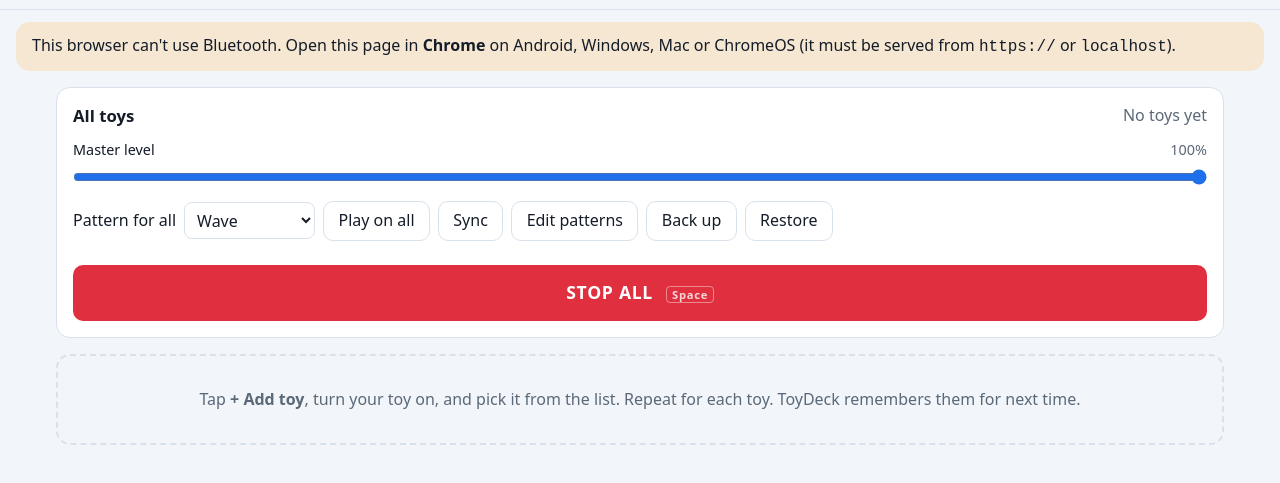
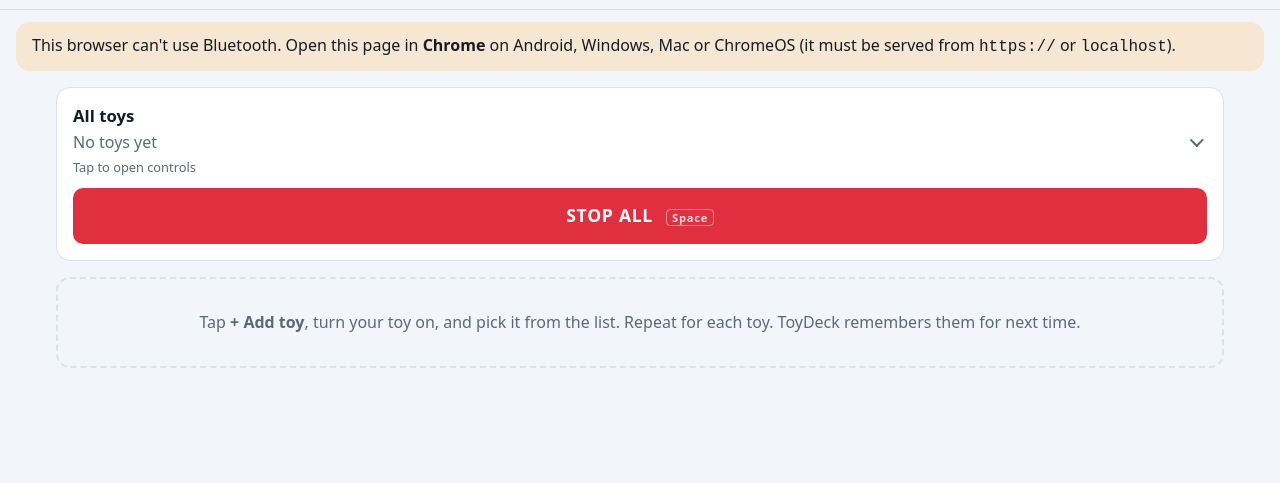
Before and after one commit to Blaze350454/toydeck, a plain HTML site: page index.html in a window 1280 px wide. Shown: the part 55-538 px from the top of the page. Drawn offline with Linux system fonts and the light colour scheme.

Commit message:
All toys panel minimizes like toy cards; STOP ALL always visible
Co-Authored-By: Claude Opus 5.5 <noreply@anthropic.com>

```diff
--- a/app.js
+++ b/app.js
@@ -1051,7 +1051,31 @@ function refreshPatternSelects() {
 
 // ---------- master controls ----------
 const master = $('#master');
-master.addEventListener('input', () => { masterLevel = master.value / 100; $('#master-out').value = `${master.value}%`; });
+master.addEventListener('input', () => {
+  masterLevel = master.value / 100;
+  $('#master-out').value = `${master.value}%`;
+  refreshMasterTag();
+});
+
+// "All toys" panel minimizes like a toy card (starts minimized). STOP ALL is outside it, so it's always showing.
+const masterCard = $('.master');
+const masterToggle = $('#master-toggle');
+function setMasterCollapsed(collapsed) {
+  masterCard.classList.toggle('collapsed', collapsed);
+  $('#master-body').hidden = collapsed;
+  masterToggle.setAttribute('aria-expanded', String(!collapsed));
+  masterToggle.title = collapsed ? 'Open the controls for all toys' : 'Minimize';
+  $('#master-hint').textContent = collapsed ? 'Tap to open controls' : '';
+  refreshMasterTag();
+}
+// While minimized, show the master level if it's turned down, so weaker toys aren't a mystery.
+function refreshMasterTag() {
+  const tag = $('#master-tag');
+  tag.textContent = `Master ${master.value}%`;
+  tag.hidden = !masterCard.classList.contains('collapsed') || +master.value === 100;
+}
+masterToggle.addEventListener('click', () => setMasterCollapsed(!masterCard.classList.contains('collapsed')));
+setMasterCollapsed(true);
 $('#stop-all').addEventListener('click', stopAll);
 $('#all-pattern').addEventListener('change', (e) => { e.target.dataset.value = e.target.value; });
 $('#apply-all').addEventListener('click', () => {
--- a/index.html
+++ b/index.html
@@ -32,10 +32,18 @@
 
   <main>
     <section class="master card" aria-labelledby="master-h">
-      <div class="row space">
-        <h2 id="master-h">All toys</h2>
-        <span id="toy-count" class="muted">No toys connected</span>
-      </div>
+      <button type="button" id="master-toggle" class="toy-head" aria-expanded="true" aria-controls="master-body">
+        <span class="toy-title">
+          <span id="master-h" class="toy-name">All toys</span>
+          <span class="toy-status">
+            <span id="toy-count" class="muted">No toys connected</span>
+            <span id="master-tag" class="level-tag" hidden></span>
+          </span>
+          <span id="master-hint" class="toy-hint"></span>
+        </span>
+        <span class="chev" aria-hidden="true"></span>
+      </button>
+      <div id="master-body" class="toy-body">
       <label class="slider-label">
         <span>Master level <output id="master-out">100%</output></span>
         <input id="master" type="range" min="0" max="100" value="100">
@@ -52,6 +60,8 @@
         <button id="restore" type="button" class="ghost" title="Load a backup file">Restore</button>
         <input id="restore-file" type="file" accept=".json,application/json" hidden>
       </div>
+      </div>
+      <!-- STOP ALL stays outside the minimizable part: always one tap away -->
       <button id="stop-all" type="button" class="stop">STOP ALL <kbd>Space</kbd></button>
     </section>
 
--- a/styles.css
+++ b/styles.css
@@ -227,9 +227,9 @@ button.toy-head:focus-visible { outline: 2px solid var(--accent); outline-offset
   transform: rotate(-135deg);   /* points up: tap to minimize */
   transition: transform 0.2s ease;
 }
-.toy.collapsed .chev { transform: rotate(45deg); }   /* points down: tap to open */
-.toy.collapsed { cursor: pointer; }
-.toy.collapsed:hover { border-color: var(--accent); }
+.card.collapsed .chev { transform: rotate(45deg); }   /* points down: tap to open */
+.card.collapsed { cursor: pointer; }
+.card.collapsed:hover { border-color: var(--accent); }
 /* Wide enough for wide toys (J-Pinhead), tall enough for tall ones (J-Phantom); pictures keep their shape. */
 .toy.collapsed .toy-pic-box { inline-size: 120px; block-size: 140px; }
 .toy.collapsed.no-pic .toy-pic-box { inline-size: 64px; }
@@ -270,3 +270,8 @@ dialog::backdrop { background: #0008; }
   cursor: crosshair;
 }
 .bars div { flex: 1; background: var(--accent); border-radius: 3px 3px 0 0; min-block-size: 2px; pointer-events: none; }
+.level-tag {
+  font-size: 0.75rem; font-weight: 700; padding: 0.15rem 0.55rem; border-radius: 999px; white-space: nowrap;
+  background: color-mix(in srgb, var(--warn) 22%, var(--card)); color: var(--warn);
+}
+.master.collapsed button.stop { margin-top: 0; }
--- a/sw.js
+++ b/sw.js
@@ -1,6 +1,6 @@
 // Offline cache: always try the network first (so updates show up immediately),
 // fall back to the cached copy when offline.
-const CACHE = 'toydeck-v9';
+const CACHE = 'toydeck-v10';
 const FILES = [
   './', 'index.html', 'styles.css', 'app.js', 'manifest.webmanifest',
   'icons/icon.svg', 'icons/icon-192.png', 'icons/icon-512.png', 'icons/maskable-512.png',
```
Also changed, not shown: 1 other file.
